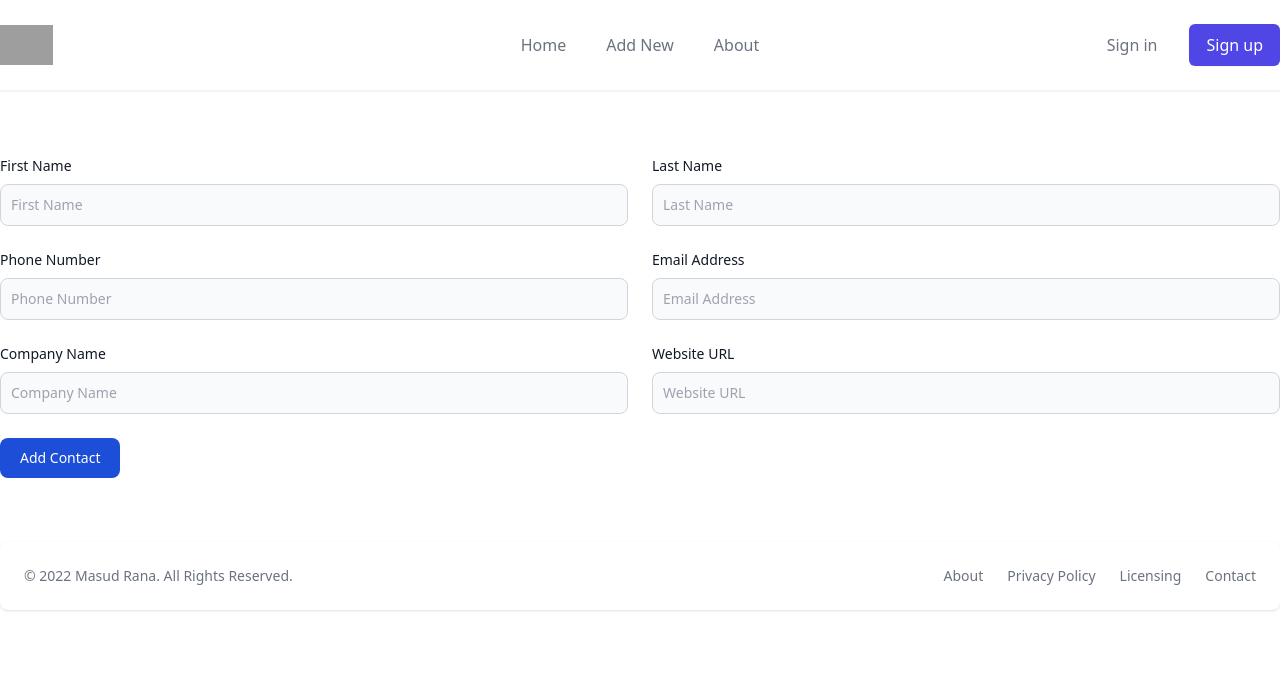
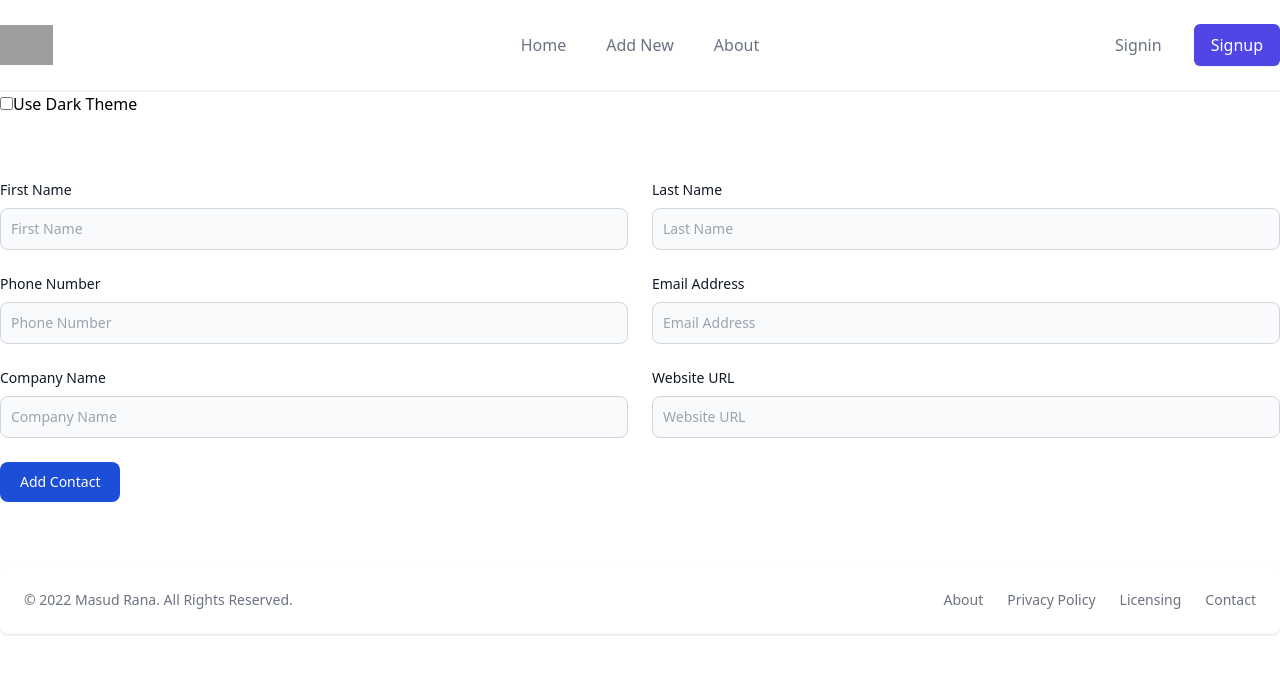
Before and after one commit to theMasudRana/crud, a React (Vite) app: page /new-contact in a window 1280 px wide. Shown: the top 674 px of the page. Built offline with nearby package versions, Linux system fonts and the light colour scheme; grey boxes are pictures that could not be loaded.

Commit message:
Context added

```diff
--- a/src/components/contacts/Contact.jsx
+++ b/src/components/contacts/Contact.jsx
@@ -1,7 +1,13 @@
+import { useContext } from "react"
+import ContactContext from "../../context/ContactContext"
 
 function Contact({ name, email, phone, company, website, deleteHandler }) {
+
+    const theme = useContext(ContactContext)
+    const themeClass = 'contact-' + theme
+
     return (
-        <div className="border-b p-2 mb-4 flex justify-between items-center">
+        <div className={`border-b p-2 mb-4 flex justify-between items-center ${themeClass}`}>
             <div className="content">
                 <p>Name: <span className="text-sm font-normal text-indigo-500">{name}</span></p>
                 <p>Email: <span className="text-sm font-normal text-indigo-500">{email}</span></p>
--- a/src/components/layout/Header.jsx
+++ b/src/components/layout/Header.jsx
@@ -26,10 +26,10 @@ export default function Header() {
                     </Link>
                     <div className="items-center justify-end md:flex md:flex-1 lg:w-0">
                         <Link to="signin" className="whitespace-nowrap text-base font-medium text-gray-500 hover:text-gray-900">
-                            Sign in
+                            Signin
                         </Link>
                         <Link to="signup" className="ml-8 inline-flex items-center justify-center whitespace-nowrap rounded-md border border-transparent bg-indigo-600 px-4 py-2 text-base font-medium text-white shadow-sm hover:bg-indigo-700">
-                            Sign up
+                            Signup
                         </Link>
                     </div>
                 </div>
--- a/src/components/layout/Layout.jsx
+++ b/src/components/layout/Layout.jsx
@@ -1,15 +1,33 @@
-import React from 'react'
+import React, { useContext } from 'react'
 import { Link, Outlet } from 'react-router-dom'
 import Header from './Header'
 import Footer from './Footer'
+import ContactContext from '../../context/ContactContext';
+import { useState } from 'react';
+
 
 function Layout() {
+
+    const [theme, setTheme] = useState('light')
+
     return (
-        <>
+        <ContactContext.Provider value={theme}>
             <Header />
+            <label>
+                <input
+                    type="checkbox"
+                    checked={theme === 'dark'}
+                    onChange={(e) => {
+                        setTheme(
+                            e.target.checked ? 'dark' : 'light'
+                        )
+                    }}
+                />
+                Use Dark Theme
+            </label>
             <Outlet />
             <Footer />
-        </>
+        </ContactContext.Provider>
     )
 }
 
--- /dev/null
+++ b/src/context/ContactContext.jsx
@@ -0,0 +1,5 @@
+import { createContext } from "react"
+
+const ContactContext = createContext(null)
+
+export default ContactContext
--- a/src/index.css
+++ b/src/index.css
@@ -1,3 +1,9 @@
 @tailwind base;
 @tailwind components;
 @tailwind utilities;
+
+.contact-dark {
+    background-color: black;
+    color: #fff;
+    border-radius: 6px;
+}
```
